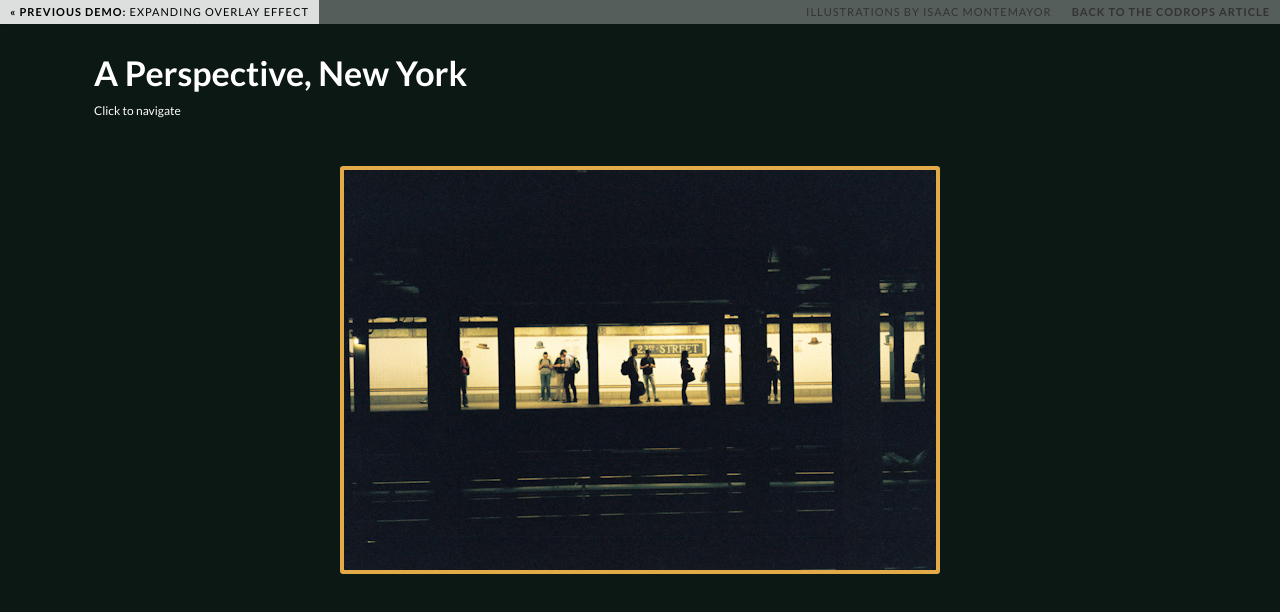
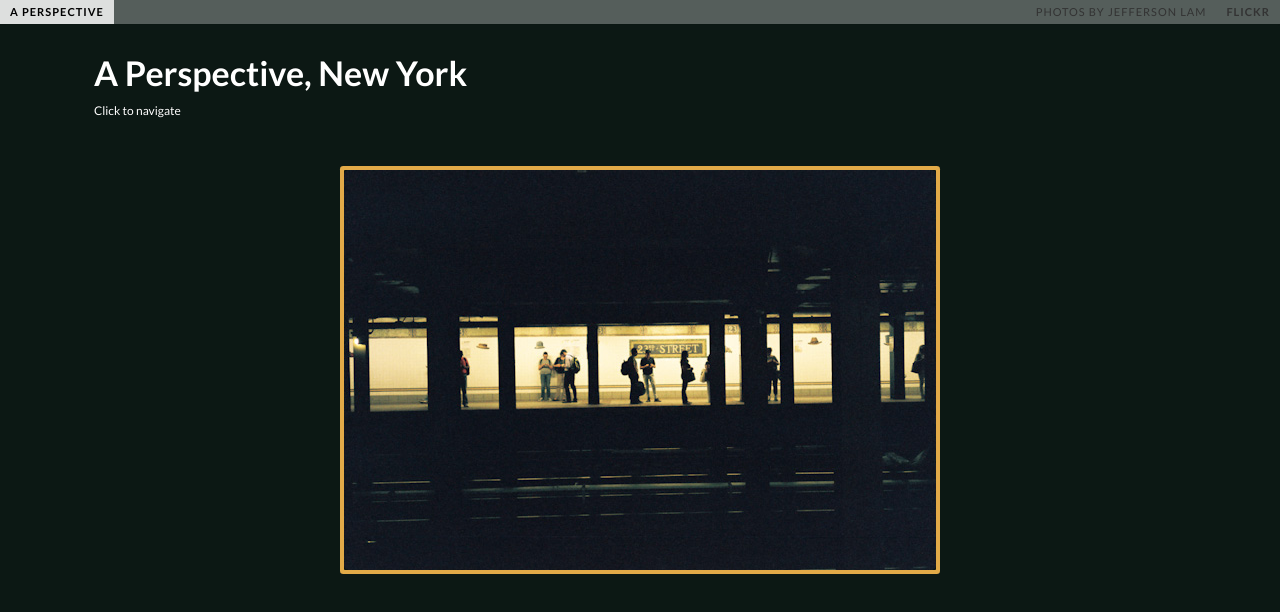
Before and after one commit to giantbuster/jquery_pluginpage, a plain HTML site: page index.html in a window 1280 px wide. Drawn offline with nearby package versions, Linux system fonts and the light colour scheme.

Commit message:
updated header, added zip file

```diff
--- a/index.html
+++ b/index.html
@@ -17,8 +17,10 @@
 		<div class="container">
 			<!-- Codrops top bar -->
 			<div class="codrops-top clearfix">
-				<a href="http://tympanus.net/Tutorials/ExpandingOverlayEffect/"><strong>&laquo; Previous Demo: </strong>Expanding Overlay Effect</a>
-				<span class="right"><a href="http://cargocollective.com/isaac317">Illustrations by Isaac Montemayor</a><a href="http://tympanus.net/codrops/?p=13951"><strong>Back to the Codrops Article</strong></a></span>
+				<a href="#"><strong>A Perspective</strong></a>
+				<span class="right">
+					<a href="#">Photos by Jefferson Lam</a>
+					<a href="#"><strong>Flickr</strong></a></span>
 			</div><!--/ Codrops top bar -->
 			<header class="clearfix">
 				<h1>A Perspective, New York<span>Click to navigate</span></h1>
```
Also changed, not shown: 1 other file.
